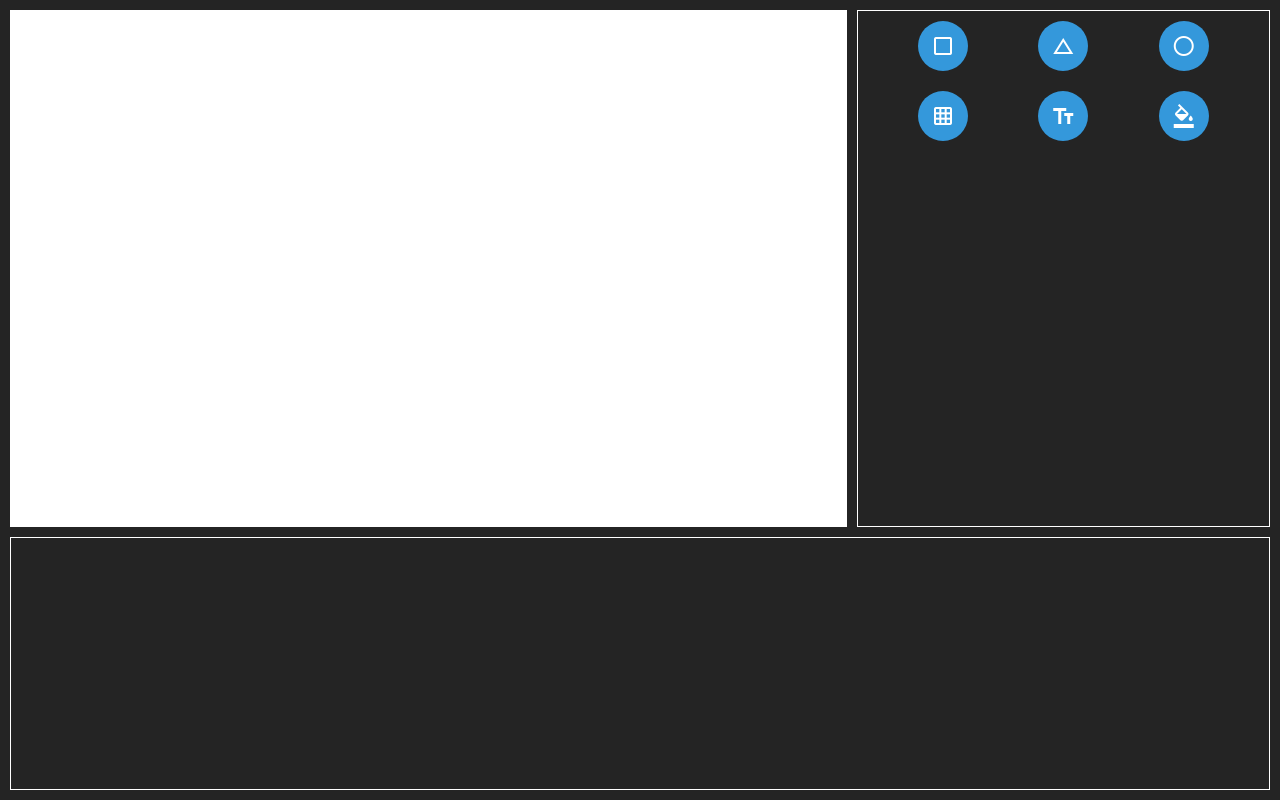
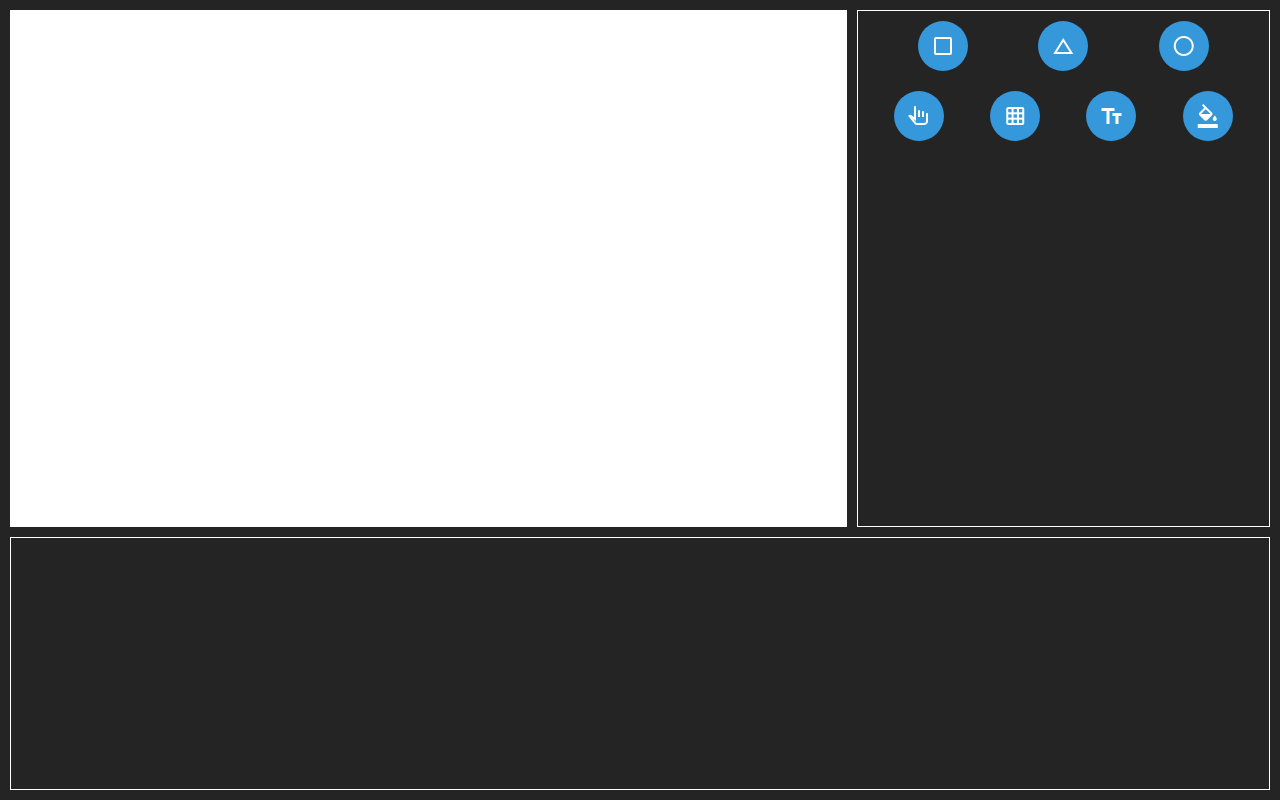
Before and after one commit to pjholt1234/room-planner, a React (Vite) app: page / in a window 1280 px wide. Built offline with nearby package versions, Linux system fonts and the light colour scheme.

Commit message:
Add missing select button

```diff
--- a/src/App.tsx
+++ b/src/App.tsx
@@ -5,6 +5,7 @@ import TextIcon from './components/icons/TextIcon';
 import FillIcon from './components/icons/FillIcon';
 import TriangleIcon from './components/icons/TriangleIcon';
 import CircleIcon from './components/icons/CircleIcon';
+import SelectIcon from './components/icons/SelectIcon';
 
 function App() {
     return (
@@ -15,6 +16,7 @@ function App() {
                 <ToolButton eventName="circle" icon={<CircleIcon />} />
             </div>
             <div className="toolbar-wrapper">
+                <ToolButton eventName="select" icon={<SelectIcon />} />
                 <ToolButton eventName="grid" icon={<GridIcon />} />
                 <ToolButton eventName="text" icon={<TextIcon />} />
                 <ToolButton eventName="fill" icon={<FillIcon />} />
```
